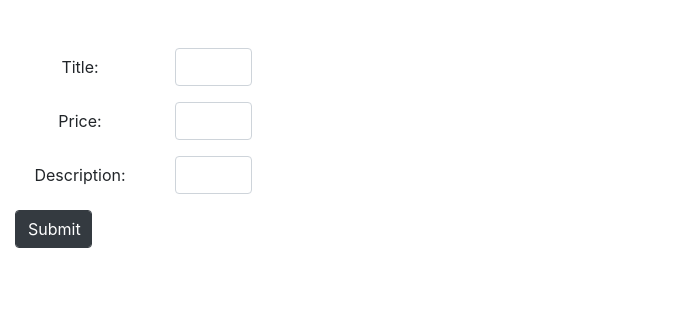
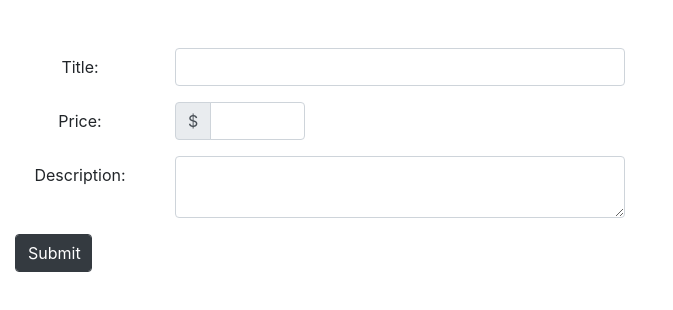
Before and after one commit to CepheidVariable/productManager, a React (Create React App) app in the folder client/: page / in a window 1280 px wide. Shown: the top 310 px of the page, without its empty margins (0-673 px from the left). Built offline with nearby package versions, Linux system fonts and the light colour scheme.

Commit message:
form formatting

```diff
--- a/client/src/components/ProductForm.jsx
+++ b/client/src/components/ProductForm.jsx
@@ -15,20 +15,23 @@ export default props =>{
         <form onSubmit={onSubmitHandler} className="col-6 mt-5">
             <div className="form-group row">
                 <label htmlFor="title" className="col-sm-3 col-form-label">Title:</label>
-                <div className="col-sm-2">
+                <div className="col-sm-9">
                     <input className="form-control" name="title" onChange={ e => setTitle(e.target.value) } />
                 </div>
             </div>
             <div className="form-group row">
                 <label htmlFor="price" className="col-sm-3 col-form-label">Price:</label>
-                <div className="col-sm-2">
+                <div className="col-sm-3 input-group">
+                    <div class="input-group-prepend">
+                        <span class="input-group-text">$</span>
+                    </div>
                     <input className="form-control" name="price" onChange={ e => setPrice(e.target.value) } />
                 </div>
             </div>
             <div className="form-group row">
                 <label htmlFor="description" className="col-sm-3 col-form-label">Description:</label>
-                <div className="col-sm-2">
-                    <input className="form-control" name="description" onChange={ e => setDescription(e.target.value) } />
+                <div className="col-sm-9">
+                    <textarea className="form-control" name="description" onChange={ e => setDescription(e.target.value) } />
                 </div>
             </div>
             <div className="form-group row">
```
